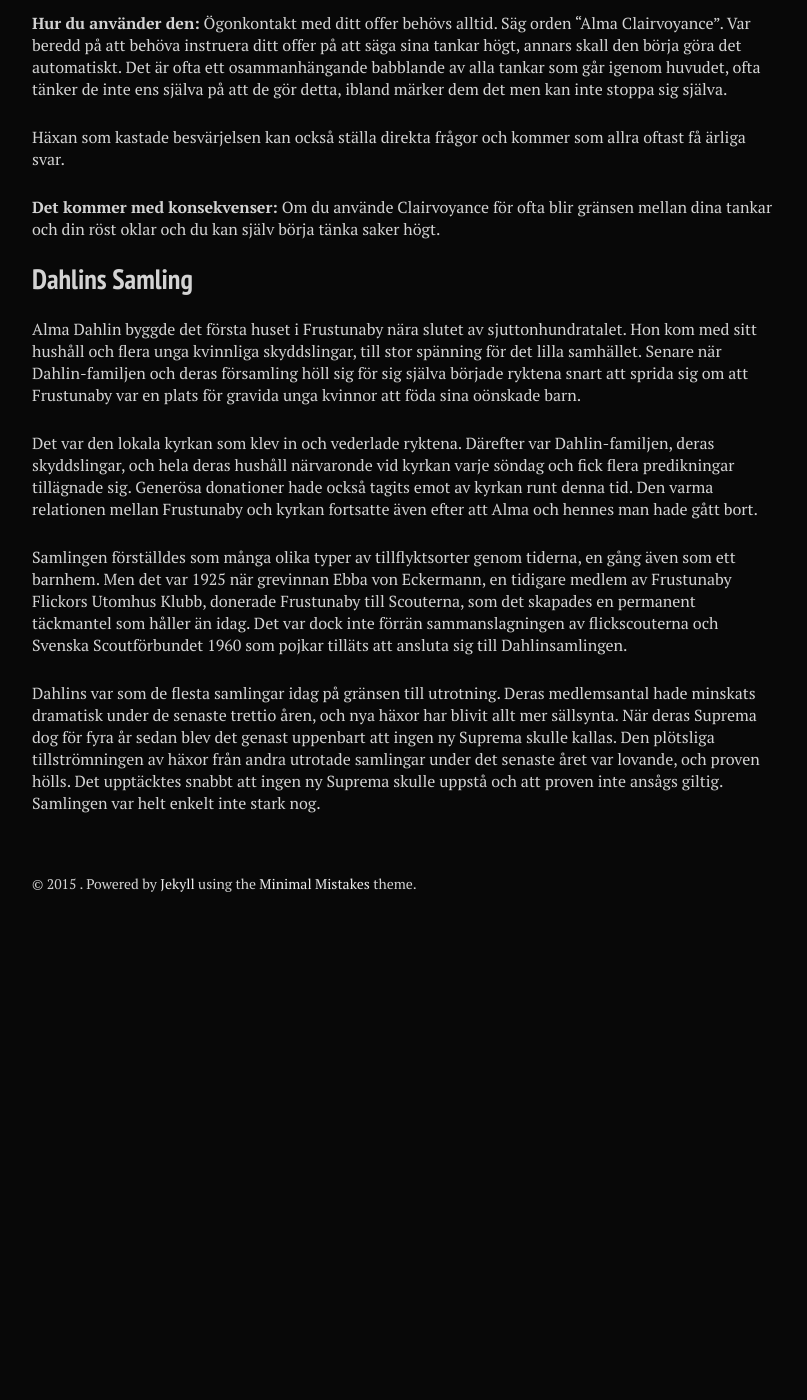
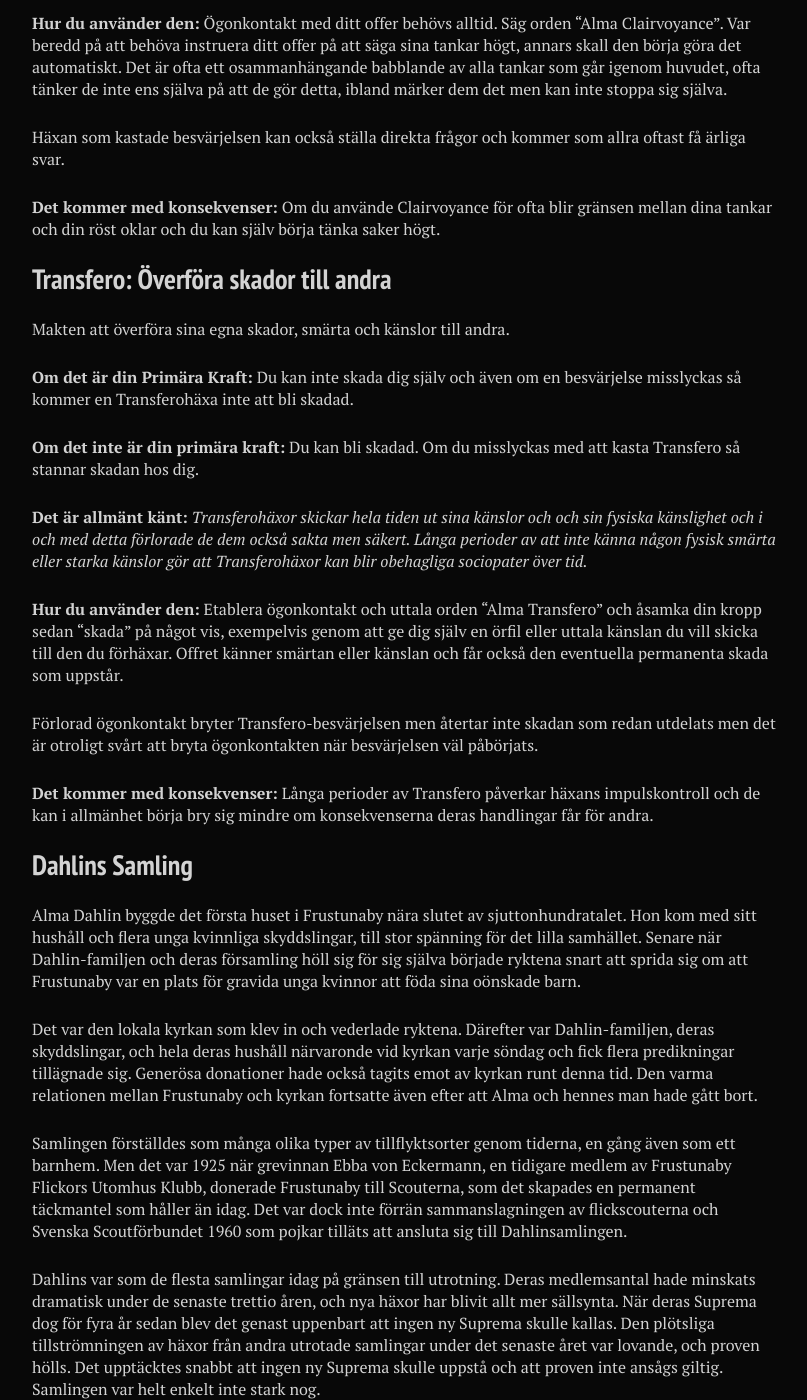
Before and after one commit to stanislavb/www.coven.nu, a Jekyll site: the page built from fiktion/index.md, in a window 1280 px wide and 1400 px high, scrolled down 7661 px. Shown: the whole window, without its empty margins (288-1095 px from the left). Built offline with Jekyll 4.4.1, drawn with Linux system fonts in a browser that asks for light colours; nearby versions of some CDN libraries; before the commit the page ends 8603 px from its top, so only the background shows below that; some of the changed text lies outside the part shown.

Commit message:
Update index.md

```diff
--- a/fiktion/index.md
+++ b/fiktion/index.md
@@ -18,7 +18,6 @@ image:
 </section><!-- /#table-of-contents -->
 
 ## Bakgrund
-
 Häxor har alltid funnits, men har oftast hållit sig för sig själva och undvikit att bli upptäckt av omvärlden. De fanns i samlingar, en grupp häxor bundna på en specifik plats. Dessa samlingar har varit deras hem, deras tillflykt och gemenskap.
 
 Häxjägare har funnits lika länge som det har funnits häxor. I skydd av stora organisationer har de spårat och dödat häxor i generationer. Under de senaste trettio åren har de lyckats utrota samling efter samling. De få samlingar som finns kvar är gömda, men många häxor har valt att dölja sina krafter och fly in i det övriga samhället. De samlingar som finns kvar väntar in sitt öde, de har ingen annanstans att gå. Även deras största auktoritet, Häxrådet, tycks ha gett upp.
@@ -173,8 +172,22 @@ Häxan som kastade besvärjelsen kan också ställa direkta frågor och kommer s
 
 **Det kommer med konsekvenser:** Om du använde Clairvoyance för ofta blir gränsen mellan dina tankar och din röst oklar och du kan själv börja tänka saker högt.
 
+## Transfero: Överföra skador till andra
+Makten att överföra sina egna skador, smärta och känslor till andra.
+
+**Om det är din Primära Kraft:** Du kan inte skada dig själv och även om en besvärjelse misslyckas så kommer en Transferohäxa inte att bli skadad.
+
+**Om det inte är din primära kraft:** Du kan bli skadad. Om du misslyckas med att kasta Transfero så stannar skadan hos dig.
+
+**Det är allmänt känt:** *Transferohäxor skickar hela tiden ut sina känslor och och sin fysiska känslighet och i och med detta förlorade de dem också sakta men säkert. Långa perioder av att inte känna någon fysisk smärta eller starka känslor gör att Transferohäxor kan blir obehagliga sociopater över tid.*
+
+**Hur du använder den:** Etablera ögonkontakt och uttala orden “Alma Transfero” och åsamka din kropp sedan “skada” på något vis, exempelvis genom att ge dig själv en örfil eller uttala känslan du vill skicka till den du förhäxar. Offret känner smärtan eller känslan och får också den eventuella permanenta skada som uppstår.
+
+Förlorad ögonkontakt bryter Transfero-besvärjelsen men återtar inte skadan som redan utdelats men det är otroligt svårt att bryta ögonkontakten när besvärjelsen väl påbörjats.
+
+**Det kommer med konsekvenser:** Långa perioder av Transfero påverkar häxans impulskontroll och de kan i allmänhet börja bry sig mindre om konsekvenserna deras handlingar får för andra.
+
 ## Dahlins Samling
-
 Alma Dahlin byggde det första huset i Frustunaby nära slutet av sjuttonhundratalet. Hon kom med sitt hushåll och flera unga kvinnliga skyddslingar, till stor spänning för det lilla samhället. Senare när Dahlin-familjen och deras församling höll sig för sig själva började ryktena snart att sprida sig om att Frustunaby var en plats för gravida unga kvinnor att föda sina oönskade barn.
 
 Det var den lokala kyrkan som klev in och vederlade ryktena. Därefter var Dahlin-familjen, deras skyddslingar, och hela deras hushåll närvaronde vid kyrkan varje söndag och fick flera predikningar tillägnade sig. Generösa donationer hade också tagits emot av kyrkan runt denna tid. Den varma relationen mellan Frustunaby och kyrkan fortsatte även efter att Alma och hennes man hade gått bort.
```
